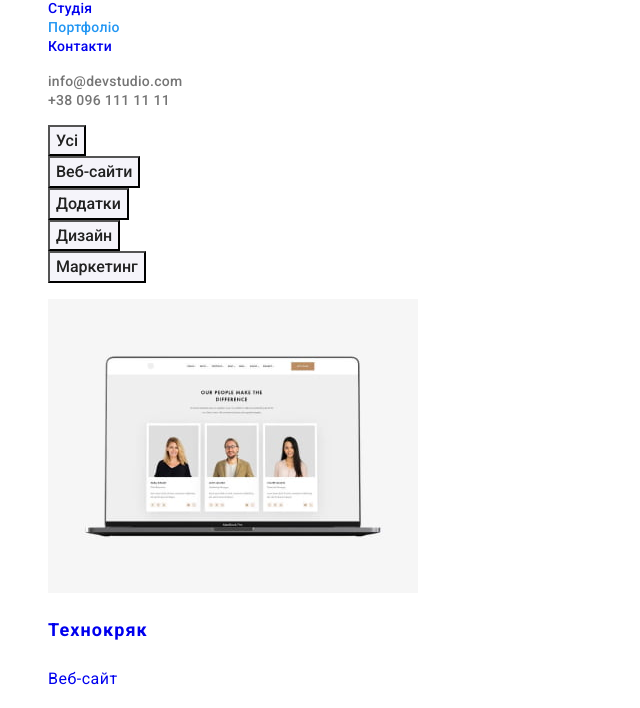
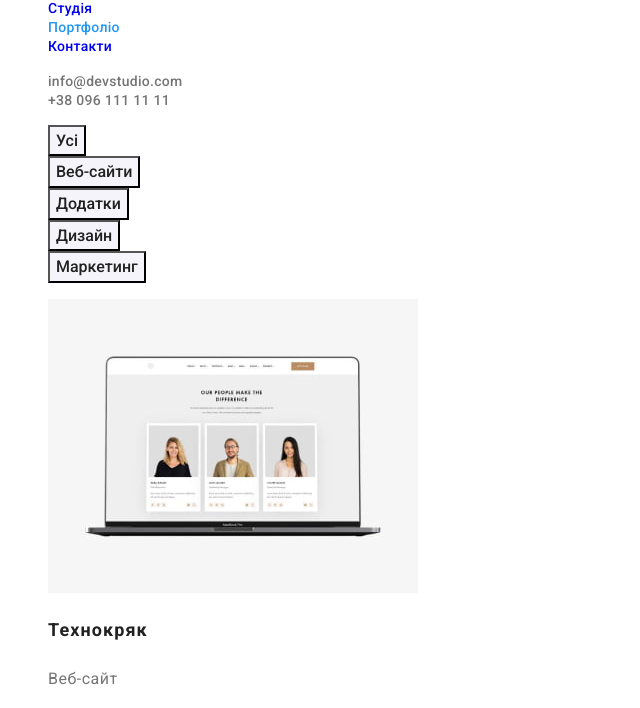
Before and after one commit to DaniilPesotskyi/goit-markup-hw-02, a plain HTML site: page portfolio.html in a window 1280 px wide. Shown: the part 56-764 px from the top of the page, without its empty margins (0-640 px from the left). Drawn offline with Linux system fonts and the light colour scheme.

Commit message:
Исправление ошибок

```diff
--- a/css/styles.css
+++ b/css/styles.css
@@ -219,6 +219,7 @@ ul {
     font-size: 18px;
     line-height: 2;
     letter-spacing: 0.06em;
+    color: var(--primary-text-color);
 }
 
 .works-text {
@@ -226,4 +227,5 @@ ul {
     font-size: 16px;
     line-height: 1.9;
     letter-spacing: 0.03em;
+    color: var(--secondary-text-color);
 }
```
